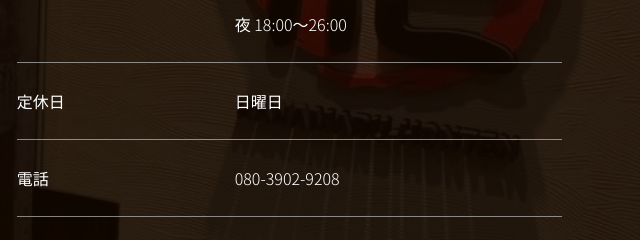
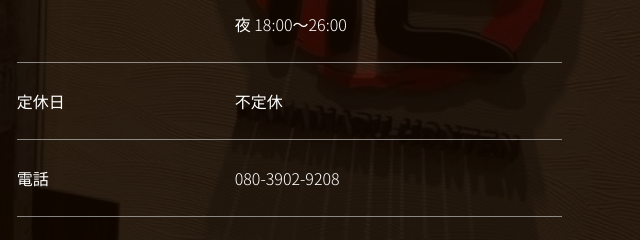
Before and after one commit to non0319/HANAMARU-HONTEN, a plain HTML site: page plate.html in a window 1280 px wide. Shown: the part 2268-2508 px from the top of the page, 640-1280 px from the left. Drawn offline with nearby package versions, Linux system fonts and the light colour scheme; some packages are replaced by stand-ins of ours; a web font is replaced by a local one.

Commit message:
定休日修正

```diff
--- a/plate.html
+++ b/plate.html
@@ -149,7 +149,7 @@
                         <dd>昼 11:30〜13:30（不定休）<br>
                             夜 18:00〜26:00</dd>
                         <dt>定休日</dt>
-                        <dd>日曜日</dd>
+                        <dd>不定休</dd>
                         <dt>電話</dt>
                         <dd>080-3902-9208</dd>
                     </dl>
```
Also changed, not shown: 1 other file.
